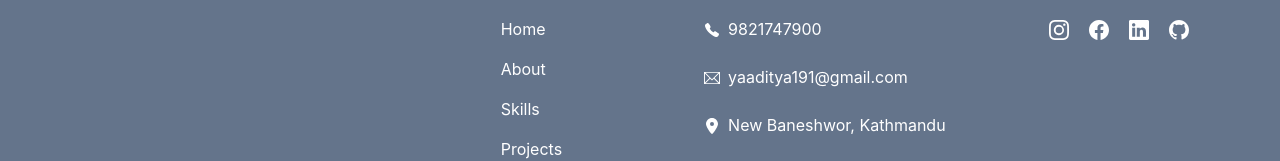
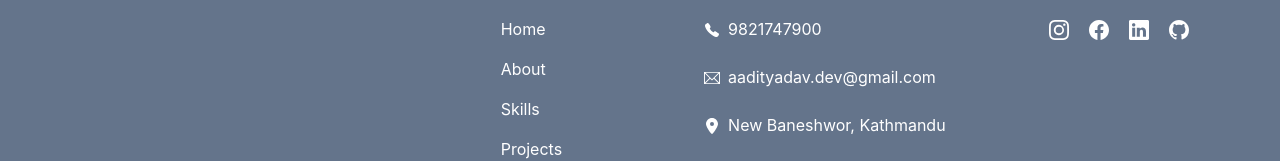
Before and after one commit to Aadityadav191/PORTFOLIO, a React (Create React App) app: page / in a window 1280 px wide. Shown: the part 4572-4733 px from the top of the page. Built offline with nearby package versions, Linux system fonts and the light colour scheme.

Commit message:
Update Footer.js with updated email

```diff
--- a/src/Components/Footer/Footer.js
+++ b/src/Components/Footer/Footer.js
@@ -56,7 +56,7 @@ export default function Footer() {
 
             <div className="Fcontact">
             <TfiEmail style={{ marginRight: '8px' }}/>
-              yaaditya191@gmail.com
+              aadityadav.dev@gmail.com
             </div>
             <br />
 
```
